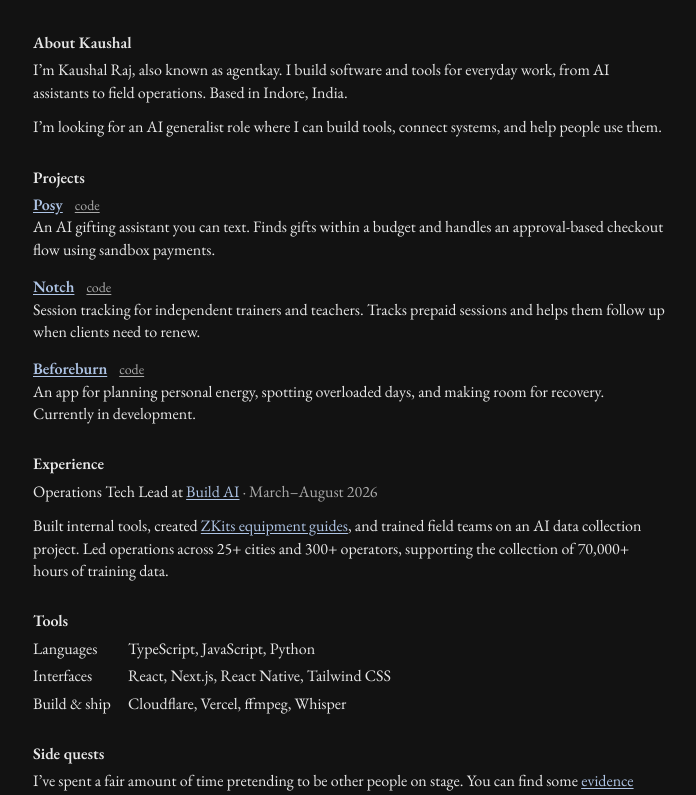
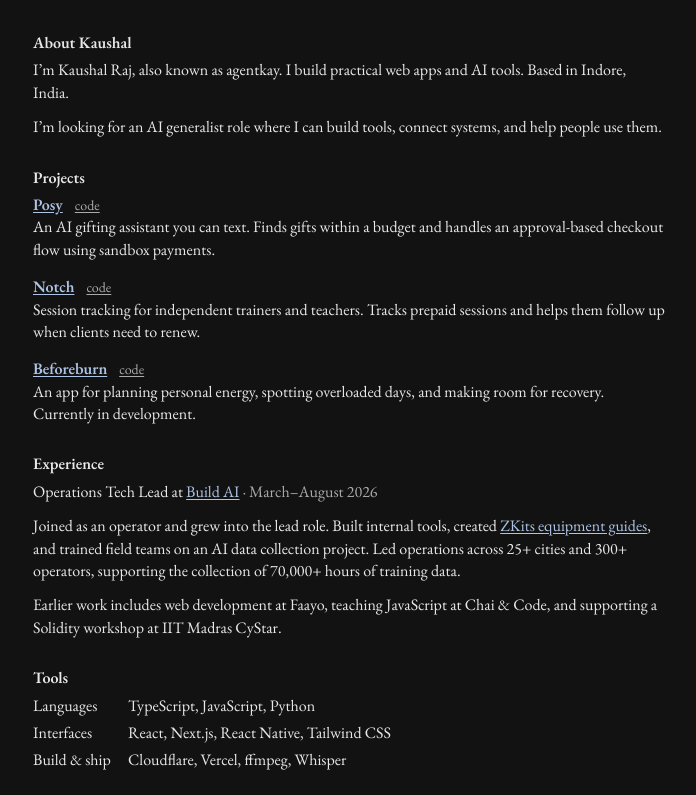
Before and after one commit to kawwshall/iamagentkay, a Next.js app: page / in a window 1280 px wide. Shown: the top 795 px of the page, without its empty margins (291-987 px from the left). Built offline with nearby package versions, Linux system fonts and the light colour scheme.

Commit message:
Clarify introduction and show the progression into technical operations

```diff
--- a/app/data/profile.ts
+++ b/app/data/profile.ts
@@ -3,7 +3,7 @@
   handle: 'agentkay',
   title: 'Software developer',
   tagline: 'Useful software. Built around real problems.',
-  description: 'I build web applications and tools that simplify everyday work — from AI assistants to field operations.',
+  description: 'I build practical web apps and AI tools.',
   location: 'Indore, India',
   email: 'beingkaushal01@gmail.com',
   links: {
--- a/app/layout.tsx
+++ b/app/layout.tsx
@@ -3,17 +3,17 @@
 
 export const metadata: Metadata = {
   title: 'Kaushal Raj — Software & AI Tools',
-  description: 'Kaushal Raj builds web applications and practical tools for AI assistants and field operations.',
+  description: 'Kaushal Raj builds practical web apps and AI tools.',
   openGraph: {
     title: 'Kaushal Raj — Software & AI Tools',
-    description: 'Kaushal Raj builds web applications and practical tools for AI assistants and field operations.',
+    description: 'Kaushal Raj builds practical web apps and AI tools.',
     url: 'https://iamagentkay.com/',
     type: 'website',
   },
   twitter: {
     card: 'summary',
     title: 'Kaushal Raj — Software & AI Tools',
-    description: 'Kaushal Raj builds web applications and practical tools for AI assistants and field operations.',
+    description: 'Kaushal Raj builds practical web apps and AI tools.',
   },
 };
 
--- a/app/page.tsx
+++ b/app/page.tsx
@@ -6,7 +6,7 @@
     <main className="portfolio">
       <section aria-labelledby="about">
         <h1 id="about">About Kaushal</h1>
-        <p>I’m Kaushal Raj, also known as agentkay. I build software and tools for everyday work, from AI assistants to field operations. Based in {profile.location}.</p>
+        <p>I’m Kaushal Raj, also known as agentkay. I build practical web apps and AI tools. Based in {profile.location}.</p>
         <p>I’m looking for an AI generalist role where I can build tools, connect systems, and help people use them.</p>
       </section>
 
@@ -26,7 +26,8 @@
       <section aria-labelledby="experience">
         <h2 id="experience">Experience</h2>
         <p>Operations Tech Lead at <a href="https://www.build.ai/" target="_blank" rel="noreferrer">Build AI</a> <span className="detail">· March–August 2026</span></p>
-        <p>Built internal tools, created <a href="https://zkits.vercel.app/" target="_blank" rel="noreferrer">ZKits equipment guides</a>, and trained field teams on an AI data collection project. Led operations across 25+ cities and 300+ operators, supporting the collection of 70,000+ hours of training data.</p>
+        <p>Joined as an operator and grew into the lead role. Built internal tools, created <a href="https://zkits.vercel.app/" target="_blank" rel="noreferrer">ZKits equipment guides</a>, and trained field teams on an AI data collection project. Led operations across 25+ cities and 300+ operators, supporting the collection of 70,000+ hours of training data.</p>
+        <p>Earlier work includes web development at Faayo, teaching JavaScript at Chai &amp; Code, and supporting a Solidity workshop at IIT Madras CyStar.</p>
       </section>
 
       <section aria-labelledby="tools">
--- a/components/commands.tsx
+++ b/components/commands.tsx
@@ -38,7 +38,7 @@
   experience: () => (
     <div>
       <div>Operations Tech Lead · Build AI · Mar–Aug 2026</div>
-      <div className="text-term-dim">Internal tools, technical guides, and operator training.</div>
+      <div className="text-term-dim">Started as an operator; built tools, trained teams, and grew into the lead role.</div>
     </div>
   ),
   skills: () => (
```
